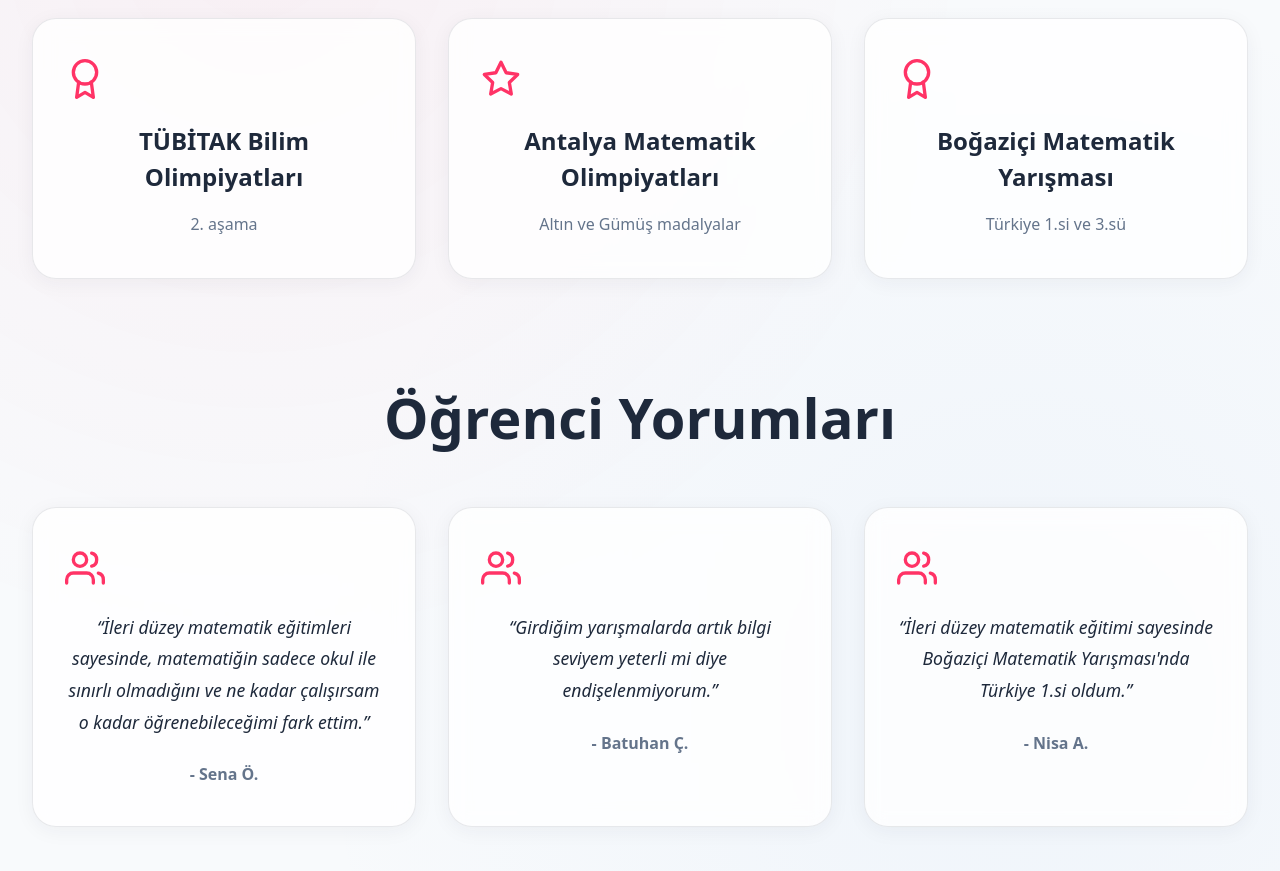
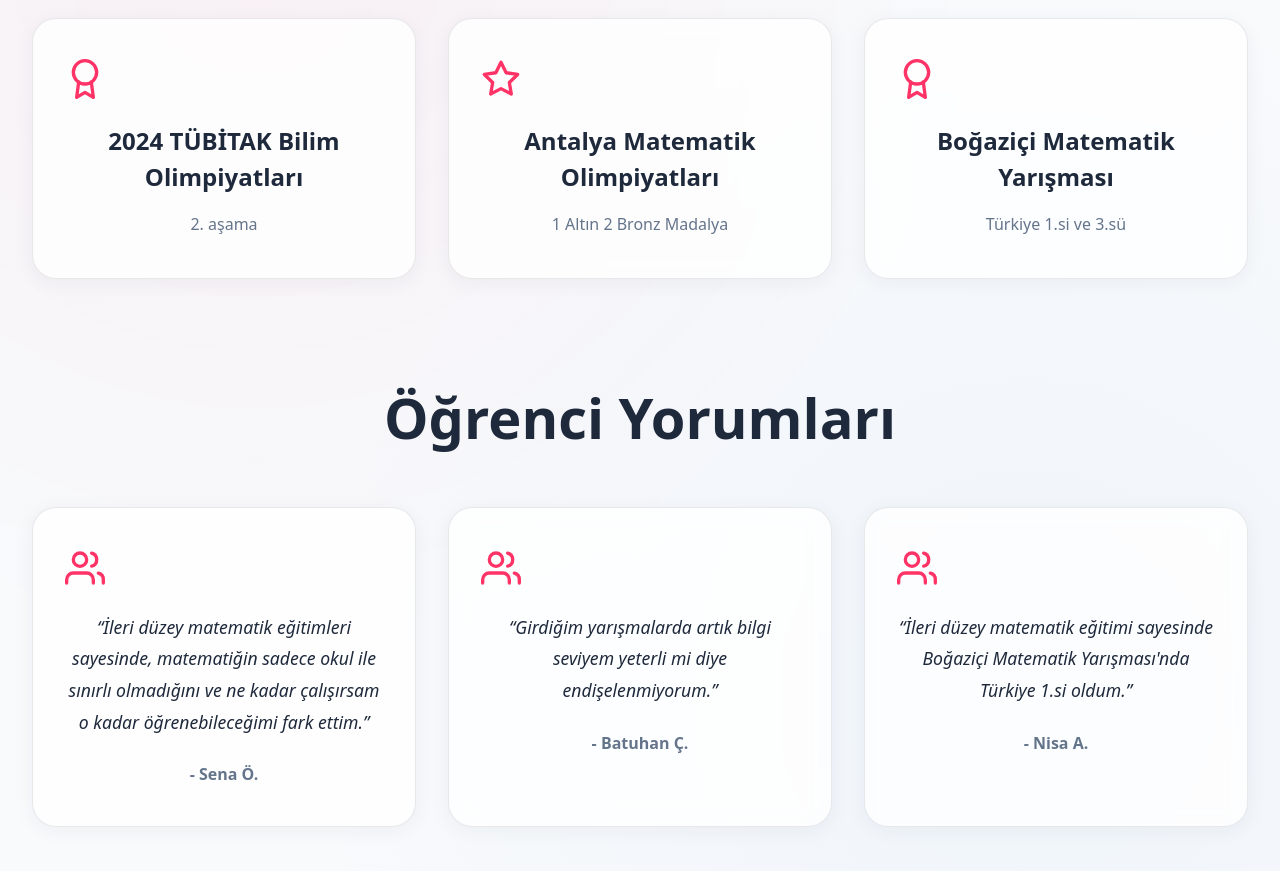
Before and after one commit to alifuatakbas/e-math-frontend, a Next.js app: page / in a window 1280 px wide. Shown: the part 2400-3271 px from the top of the page. Built offline with nearby package versions, Linux system fonts and the light colour scheme.

Commit message:
Successtories

```diff
--- a/app/components/SuccessStories.tsx
+++ b/app/components/SuccessStories.tsx
@@ -29,7 +29,7 @@ const SuccessStories = () => {
               <div className={styles.iconWrapper}>
                 <FiAward className={styles.icon} />
               </div>
-              <h3>TÜBİTAK Bilim Olimpiyatları</h3>
+              <h3>2024 TÜBİTAK Bilim Olimpiyatları</h3>
               <p>2. aşama </p>
             </motion.div>
 
@@ -42,7 +42,7 @@ const SuccessStories = () => {
                 <FiStar className={styles.icon} />
               </div>
               <h3>Antalya Matematik Olimpiyatları</h3>
-              <p>Altın ve Gümüş madalyalar</p>
+              <p>1 Altın 2 Bronz Madalya</p>
             </motion.div>
 
             <motion.div
```
